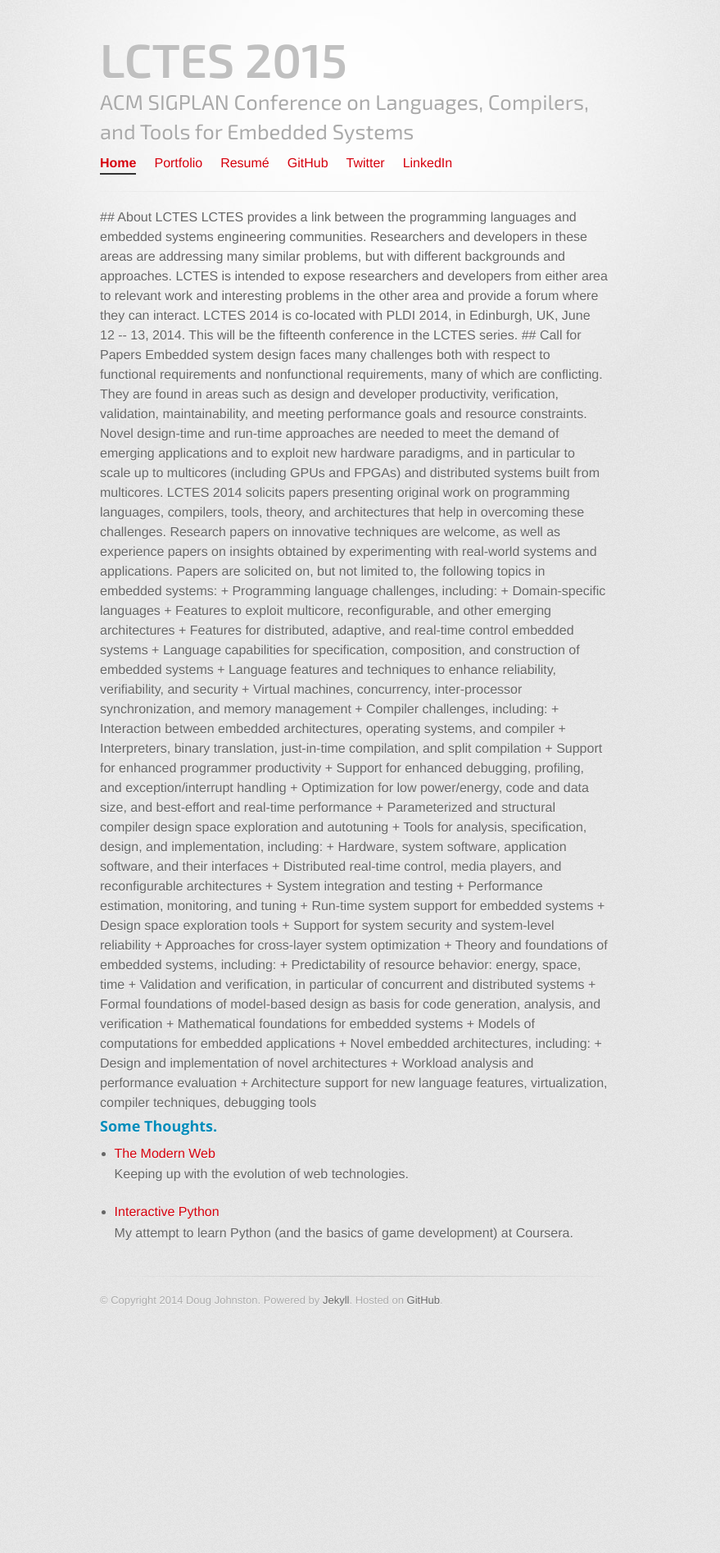
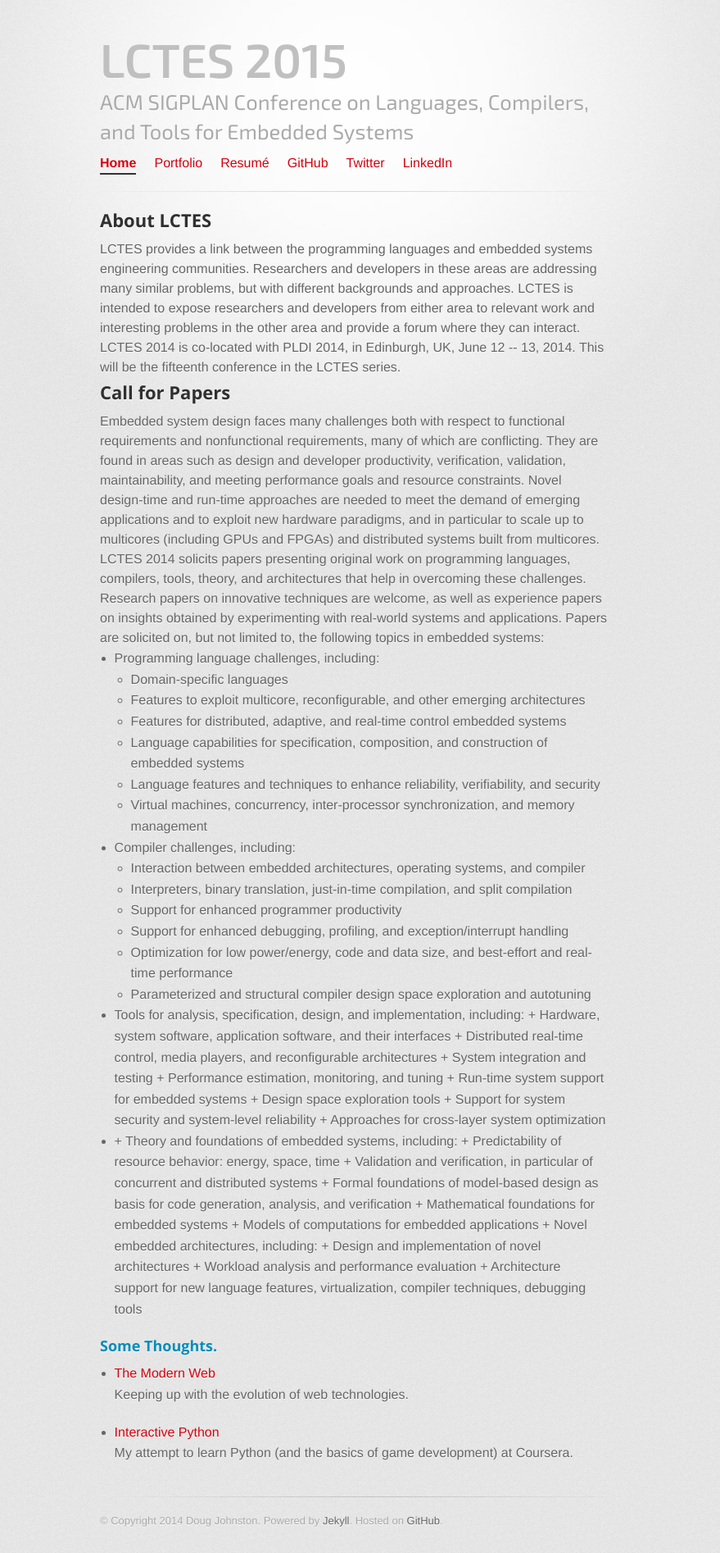
Before and after one commit to GSathish/lctes2015, a Jekyll site: the page built from index.html, in a window 1280 px wide. Shown: the whole page at 82% size, without its empty margins (208-1087 px from the left). Built offline with Jekyll 4.4.1, drawn with Linux system fonts in a browser that asks for light colours; before the commit the page ends 1626 px from its top, so only the background shows below that.

Commit message:
Second update to index.html

```diff
--- a/index.html
+++ b/index.html
@@ -4,13 +4,13 @@
 description: Languages, Compilers and Tools for Embedded Systems
 ---
 
-## About LCTES
+<h2>About LCTES</h2>
 
 LCTES provides a link between the programming languages and embedded systems engineering communities. Researchers and developers in these areas are addressing many similar problems, but with different backgrounds and approaches. LCTES is intended to expose researchers and developers from either area to relevant work and interesting problems in the other area and provide a forum where they can interact.
 
 LCTES 2014 is co-located with PLDI 2014, in Edinburgh, UK, June 12 -- 13, 2014. This will be the fifteenth conference in the LCTES series.
 
-## Call for Papers
+<h2>Call for Papers</h2>
 
 Embedded system design faces many challenges both with respect to functional requirements and nonfunctional requirements, many of which are conflicting. They are found in areas such as design and developer productivity, verification, validation, maintainability, and meeting performance goals and resource constraints. Novel design-time and run-time approaches are needed to meet the demand of emerging applications and to exploit new hardware paradigms, and in particular to scale up to multicores (including GPUs and FPGAs) and distributed systems built from multicores.
 
@@ -18,21 +18,29 @@
 
 Papers are solicited on, but not limited to, the following topics in embedded systems:
 
-+ Programming language challenges, including:
-	+ Domain-specific languages
-	+ Features to exploit multicore, reconfigurable, and other emerging architectures
-	+ Features for distributed, adaptive, and real-time control embedded systems
-	+ Language capabilities for specification, composition, and construction of embedded systems
-	+ Language features and techniques to enhance reliability, verifiability, and security
-	+ Virtual machines, concurrency, inter-processor synchronization, and memory management
-+ Compiler challenges, including:
-	+ Interaction between embedded architectures, operating systems, and compiler
-	+ Interpreters, binary translation, just-in-time compilation, and split compilation
-	+ Support for enhanced programmer productivity
-	+ Support for enhanced debugging, profiling, and exception/interrupt handling
-	+ Optimization for low power/energy, code and data size, and best-effort and real-time performance
-	+ Parameterized and structural compiler design space exploration and autotuning
-+ Tools for analysis, specification, design, and implementation, including:
+
+<ul>
+<li>Programming language challenges, including:
+	<ul>
+		<li>Domain-specific languages</li>
+		<li>Features to exploit multicore, reconfigurable, and other emerging architectures</li>
+		<li>Features for distributed, adaptive, and real-time control embedded systems</li>
+		<li>Language capabilities for specification, composition, and construction of embedded systems</li>
+		<li> Language features and techniques to enhance reliability, verifiability, and security</li>
+		<li>Virtual machines, concurrency, inter-processor synchronization, and memory management</li>
+	</ul>
+</li>
+<li>Compiler challenges, including:
+	<ul>
+		<li>Interaction between embedded architectures, operating systems, and compiler</li>
+		<li>Interpreters, binary translation, just-in-time compilation, and split compilation</li>
+		<li>Support for enhanced programmer productivity</li>
+		<li>Support for enhanced debugging, profiling, and exception/interrupt handling</li>
+		<li>Optimization for low power/energy, code and data size, and best-effort and real-time performance</li>
+		<li>Parameterized and structural compiler design space exploration and autotuning</li>
+	</ul>
+</li>
+<li>Tools for analysis, specification, design, and implementation, including:
 	+ Hardware, system software, application software, and their interfaces
 	+ Distributed real-time control, media players, and reconfigurable architectures
 	+ System integration and testing
@@ -41,6 +49,8 @@
 	+ Design space exploration tools
 	+ Support for system security and system-level reliability
 	+ Approaches for cross-layer system optimization
+</li>
+<li>
 + Theory and foundations of embedded systems, including:
 	+ Predictability of resource behavior: energy, space, time
 	+ Validation and verification, in particular of concurrent and distributed systems
@@ -51,6 +61,8 @@
 	+ Design and implementation of novel architectures
 	+ Workload analysis and performance evaluation
 	+ Architecture support for new language features, virtualization, compiler techniques, debugging tools
+</li>
+</ul>
 
 <h3><a name="blog" class="anchor" href="#blog"></a>Some Thoughts.</h3>
 <ul>
```
